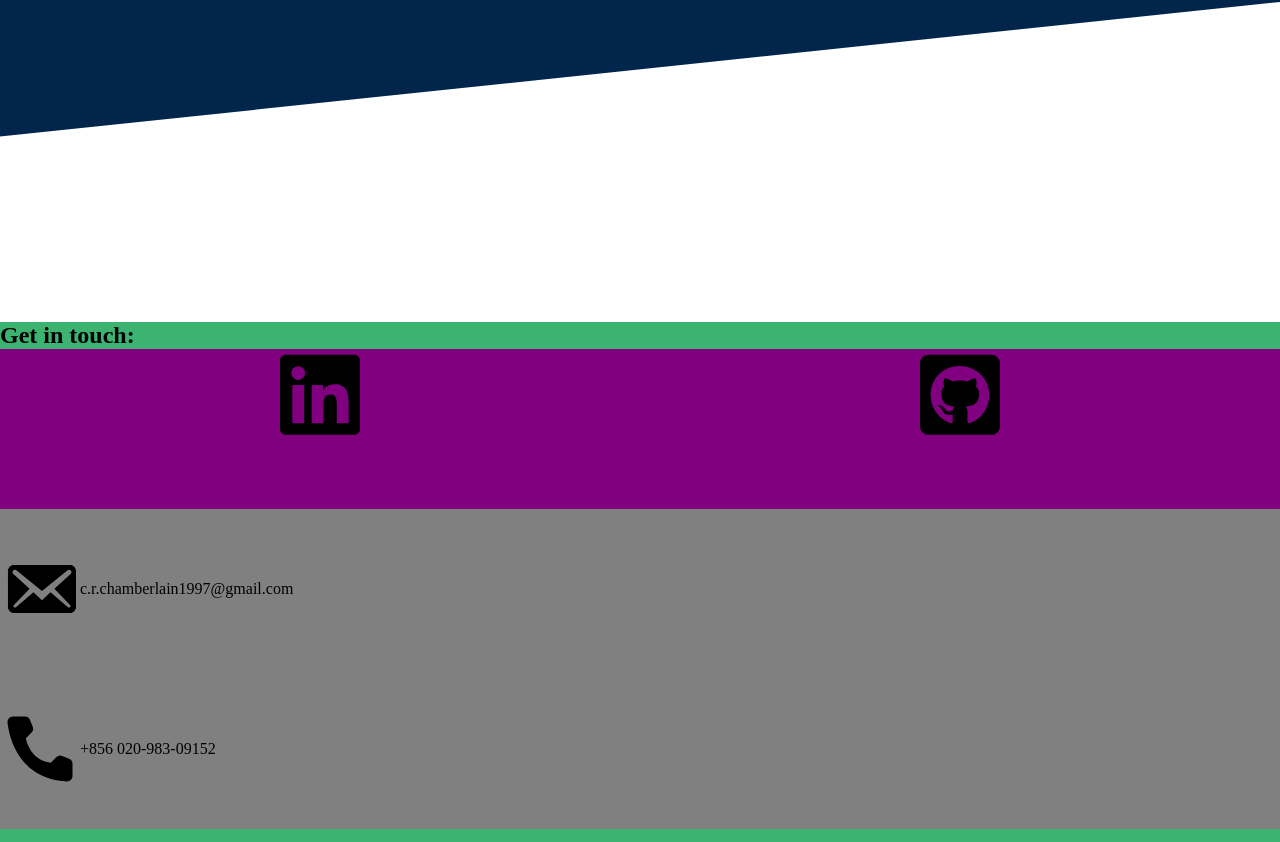
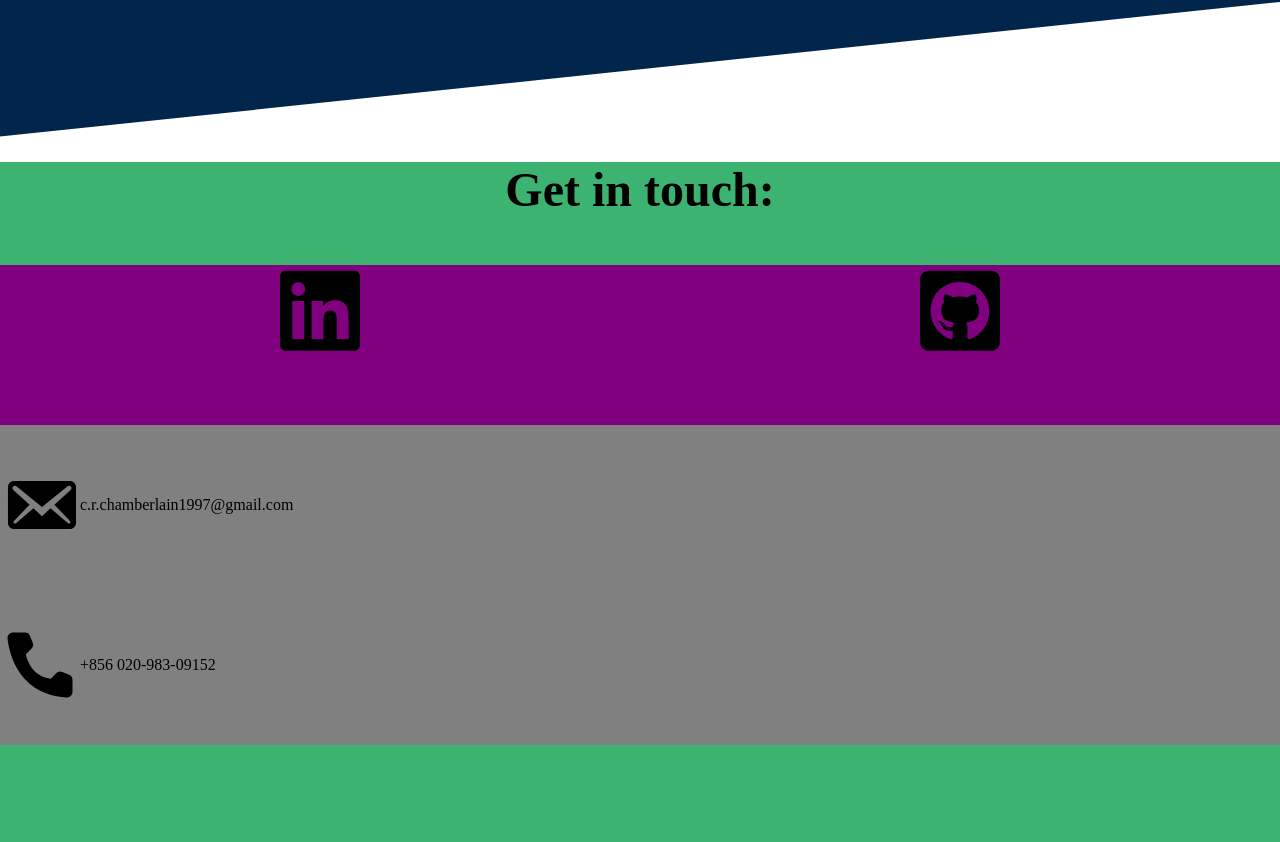
Before and after one commit to AkaraTawng/portfolio-mf-v2, a React (Create React App) app: page /contact in a window 1280 px wide. Shown: the part 318-1160 px from the top of the page. Built offline with nearby package versions, Linux system fonts and the light colour scheme.

Commit message:
align and resize contact wrapper h2. reposition social icons

```diff
--- a/src/main.css
+++ b/src/main.css
@@ -809,13 +809,18 @@
 
 #contact-wrapper {
   background-color: mediumseagreen;
-  height: 45rem;
-  margin-top: 20rem;
+  height: 65rem;
+  margin-top: 10rem;
+}
+#contact-wrapper h2 {
+  font-size: 3rem;
+  text-align: center;
 }
 
 #social-icons-section {
   background-color: purple;
   height: 10rem;
+  margin-top: 3rem;
 }
 #social-icons-section ul {
   display: flex;
--- a/src/scss/layout/_contact.scss
+++ b/src/scss/layout/_contact.scss
@@ -1,12 +1,18 @@
 #contact-wrapper {
     background-color: mediumseagreen;
-    height: 45rem;
-    margin-top: 20rem;
+    height: 65rem;
+    margin-top:10rem;
+
+    h2 {
+        font-size: 3rem;
+        text-align: center;
+    }
 }
 
 #social-icons-section {
     background-color: purple;
     height: 10rem;
+    margin-top: 3rem;
     ul {
         display: flex;
         flex-direction: row;
```
Also changed, not shown: 1 other file (tests, documents, lock files or other folders).
